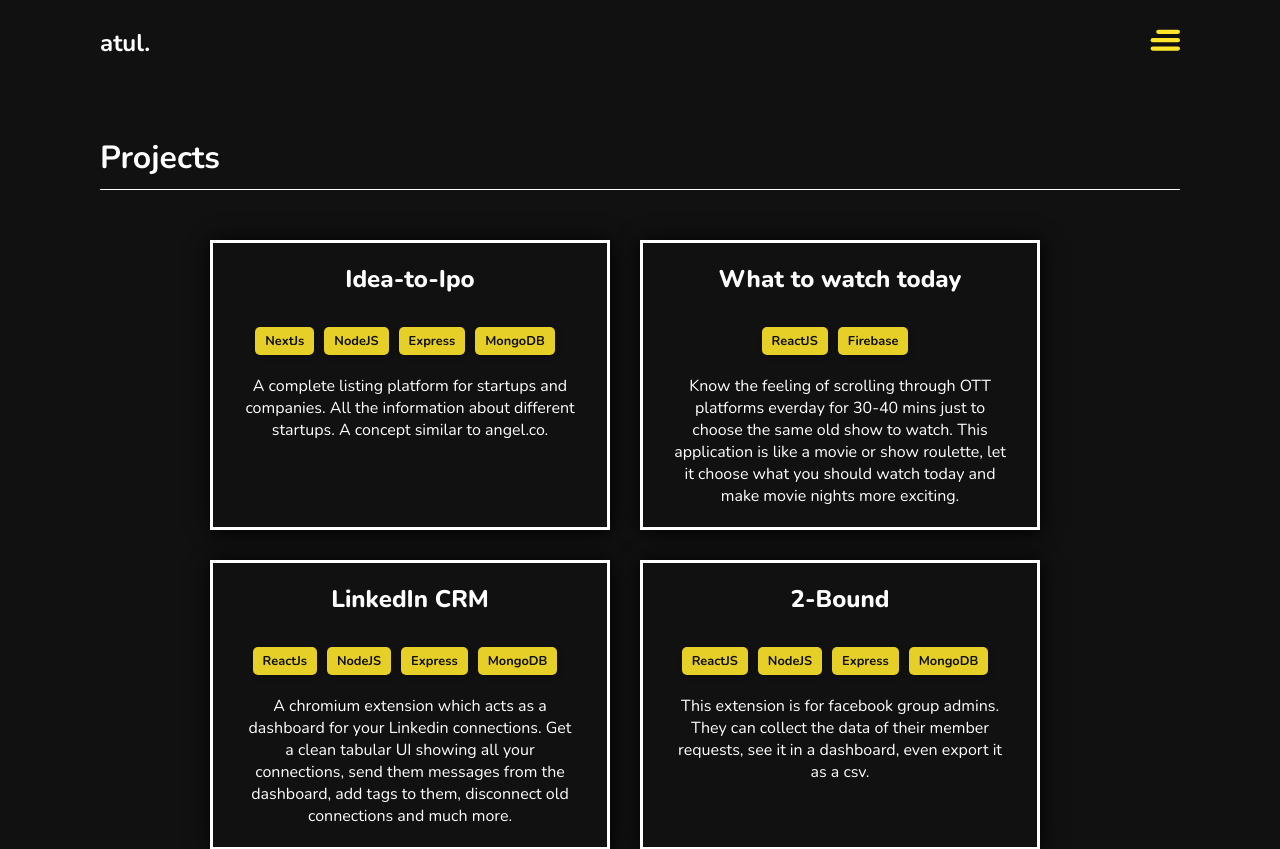
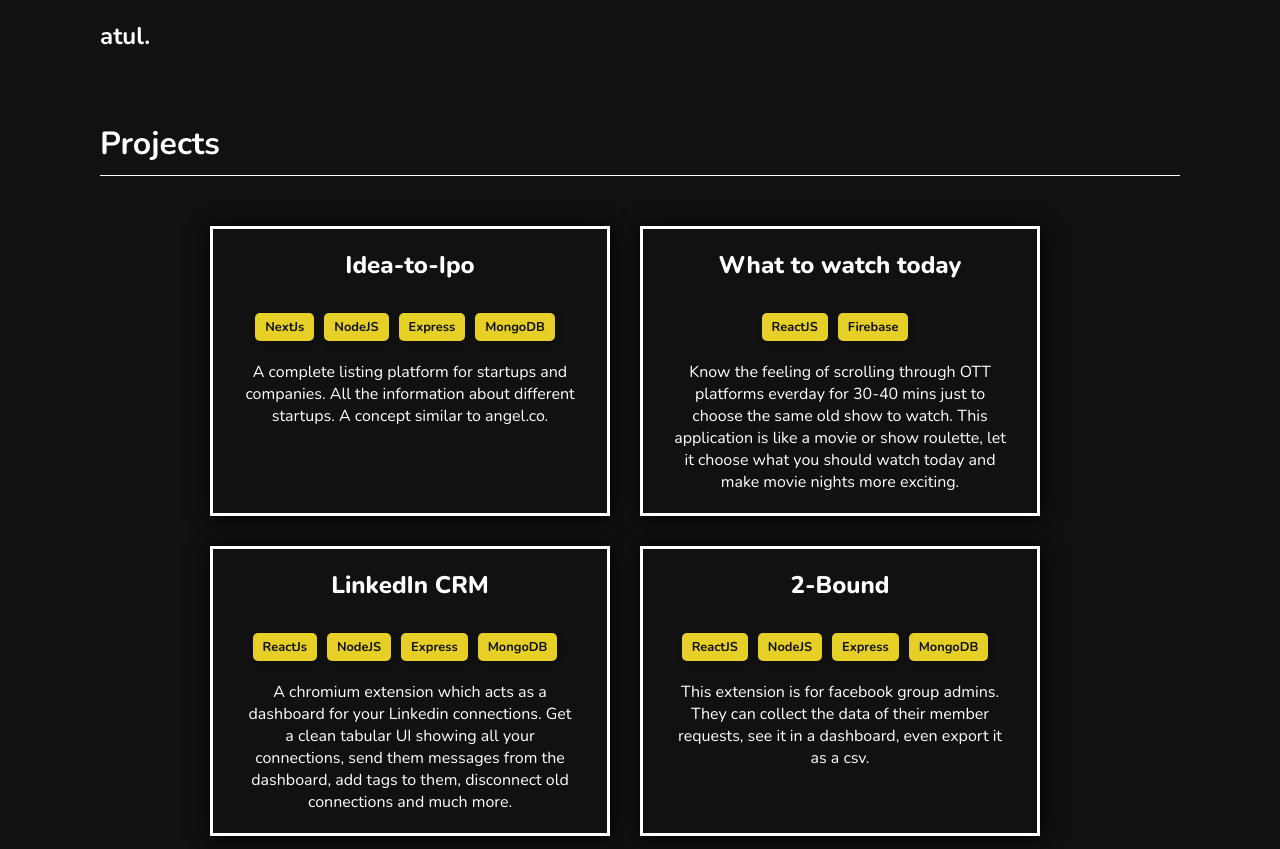
Before and after one commit to atul-gairola/Portfolio, a React (Create React App) app: page /projects in a window 1280 px wide. Shown: the top 849 px of the page. Built offline with nearby package versions, Linux system fonts and the light colour scheme.

Commit message:
feat: update layout

```diff
--- a/src/global/components/Header/index.jsx
+++ b/src/global/components/Header/index.jsx
@@ -21,7 +21,7 @@ const useStyles = createUseStyles({
   },
 });
 
-const Header = () => {
+const Header = ({ showLinks }) => {
   const classes = useStyles();
   const { viewports } = useTheme();
 
@@ -36,7 +36,7 @@ const Header = () => {
           <Logo size={24} />
         </Link>
       </div>
-      {isSmallTablet ? <HamburgerMenu /> : <NavLinks />}
+      {showLinks ? isSmallTablet ? <HamburgerMenu /> : <NavLinks /> : null}
     </header>
   );
 };
--- a/src/global/layouts/Layout.jsx
+++ b/src/global/layouts/Layout.jsx
@@ -10,11 +10,11 @@ const useStyles = createUseStyles({
   },
 });
 
-const Layout = ({ children }) => {
+const Layout = ({ children, showLinks = true }) => {
   const classes = useStyles();
   return (
     <div>
-      <Header />
+      <Header showLinks={showLinks} />
       <main className={classes.main}>{children}</main>
       <Footer />
     </div>
--- a/src/pages/Projects/index.jsx
+++ b/src/pages/Projects/index.jsx
@@ -23,7 +23,7 @@ const Projects = () => {
   const classes = useStyles();
 
   return (
-    <Layout>
+    <Layout showLinks={false}>
       <div className={classes.heading}>
         <h1>Projects</h1>
       </div>
```
